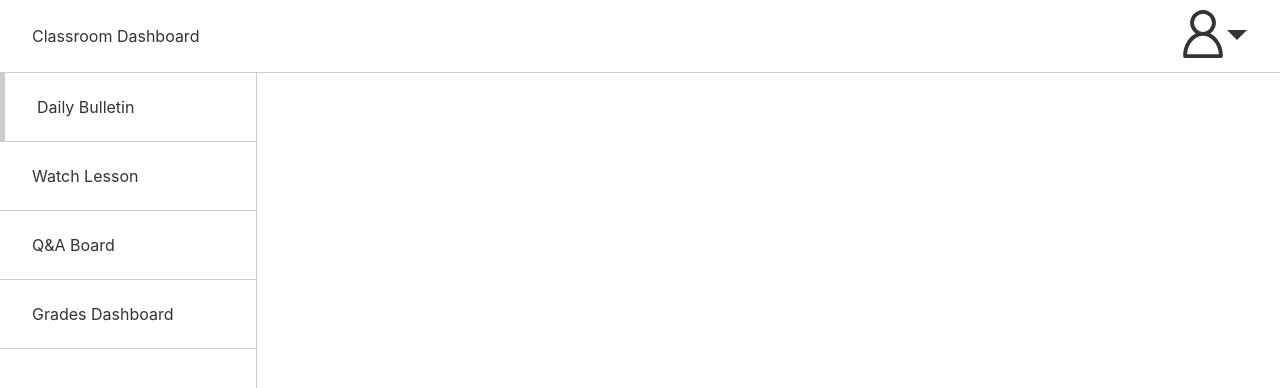
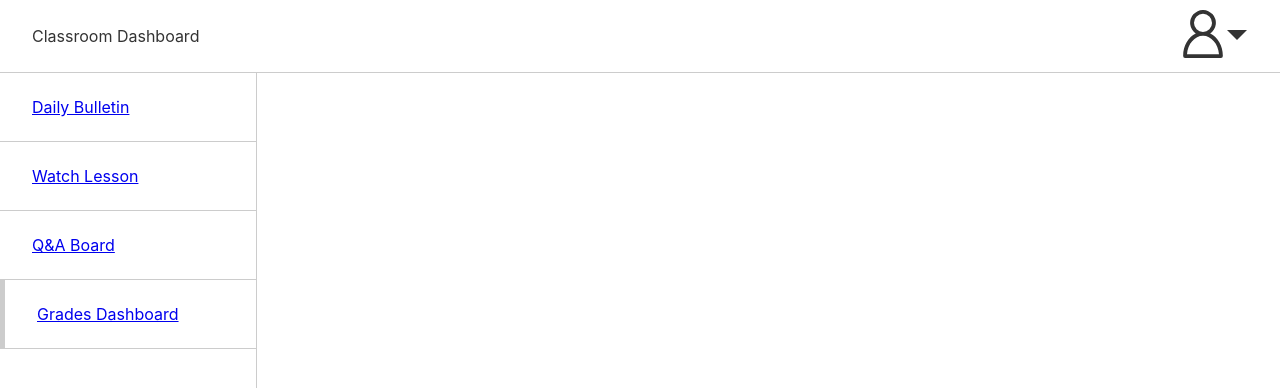
Before and after one commit to jamiewaxberg/classroom-dashboard, a React app: page /grades in a window 1280 px wide. Shown: the top 388 px of the page. Built offline with nearby package versions, Linux system fonts and the light colour scheme.

Commit message:
router and paths

```diff
--- a/package.json
+++ b/package.json
@@ -1,5 +1,6 @@
 {
   "name": "classroom-dashboard",
+  "base-url": "/bulletin",
   "version": "0.1.0",
   "private": true,
   "dependencies": {
@@ -12,6 +13,7 @@
     "@types/node": "^13.9.5",
     "@types/react": "^16.9.26",
     "@types/react-dom": "^16.9.5",
+    "@types/react-router-dom": "^5.1.4",
     "@typescript-eslint/eslint-plugin": "^2.10.0",
     "@typescript-eslint/parser": "^2.10.0",
     "babel-eslint": "10.1.0",
--- a/src/components/mainNav/MainNav.tsx
+++ b/src/components/mainNav/MainNav.tsx
@@ -1,5 +1,10 @@
 import * as React from 'react';
-import {useState} from "react";
+import {useState} from 'react';
+import {
+    BrowserRouter as Router,
+    Link
+} from "react-router-dom";
+
 
 const styles = require('./MainNav.module.scss');
 
@@ -17,9 +22,11 @@ function MainNav() {
                 <svg className={styles.icon} xmlns="http://www.w3.org/2000/svg" viewBox="0 0 36 36"><path d="M32.88,34.29c0-7.31-3.86-14-9.49-16.64a9.65,9.65,0,1,0-10.78,0C7,20.3,3.12,27,3.12,34.29a.66.66,0,0,0,0,.14.53.53,0,0,0,0,.13A1.45,1.45,0,0,0,4.56,36H31.44a1.45,1.45,0,0,0,1.44-1.44.53.53,0,0,0,0-.13A.61.61,0,0,0,32.88,34.29ZM18,19.31c6.19,0,11.47,6.15,12,13.81H6C6.53,25.46,11.81,19.31,18,19.31ZM11.23,9.65A6.77,6.77,0,1,1,18,16.43,6.78,6.78,0,0,1,11.23,9.65Z"/></svg>
             </div>
             <div className={isOpen ? `${styles.dropdown} ${styles.active}` : styles.dropdown} data-testid="account-menu">
-                <ul>
-                    <li>My account</li>
-                </ul>
+                <Router>
+                    <ul>
+                        <li><Link to="/account">My account</Link></li>
+                    </ul>
+                </Router>
             </div>
         </div>
     );
--- a/src/components/sideNav/SideNav.tsx
+++ b/src/components/sideNav/SideNav.tsx
@@ -1,47 +1,61 @@
 import * as React from 'react';
-import {useState} from "react";
+import {useEffect, useState} from 'react';
+import {
+    BrowserRouter as Router,
+    Link
+} from "react-router-dom";
 
 const styles = require('./SideNav.module.scss');
 
-export const navLinks : {id: number, text: string}[] = [
+export const navLinks : {id: number, text: string, path: string}[] = [
     {
         id: 1,
-        text: 'Daily Bulletin'
+        text: 'Daily Bulletin',
+        path: '/bulletin'
     },
     {
         id: 2,
-        text: 'Watch Lesson'
+        text: 'Watch Lesson',
+        path: '/watch'
     },
     {
         id: 3,
-        text: 'Q&A Board'
+        text: 'Q&A Board',
+        path: '/q-and-a'
     },
     {
         id: 4,
-        text: 'Grades Dashboard'
+        text: 'Grades Dashboard',
+        path: '/grades'
     }
 ]
 
 function SideNav() {
-    const [activeTab, setActiveTab] = useState(1);
+    const [activeTab, setActiveTab] = useState(navLinks[0].path);
 
-    function handleTabClick(id: number) {
-        setActiveTab(id);
+    useEffect(() => {
+        const currentUrlPath = window.location.pathname
+        if (currentUrlPath !== activeTab) {
+            setActiveTab(currentUrlPath)
+        }
+    })
 
-        return id;
+    function handleTabClick(path: string) {
+        setActiveTab(path);
     }
 
     return (
-        <ul className={styles.wrapper}>
-            {navLinks.map(navItem => <li
-                key={navItem.id}
-                className={activeTab === navItem.id ? `${styles.listItem} ${styles.active}` : styles.listItem}
-                onClick={() => handleTabClick(navItem.id)}
-                data-testid="tab"
-            >
-                {navItem.text}
-            </li>)}
-        </ul>
+        <Router>
+            <ul className={styles.wrapper}>
+                {navLinks.map(navItem => <Link to={navItem.path} key={navItem.id}><li
+                    className={activeTab === navItem.path ? `${styles.listItem} ${styles.active}` : styles.listItem}
+                    onClick={() => handleTabClick(navItem.path)}
+                    data-testid="tab"
+                >
+                    {navItem.text}
+                </li></Link>)}
+            </ul>
+        </Router>
     );
 }
 
```
Also changed, not shown: 1 other file (tests, documents, lock files or other folders).
